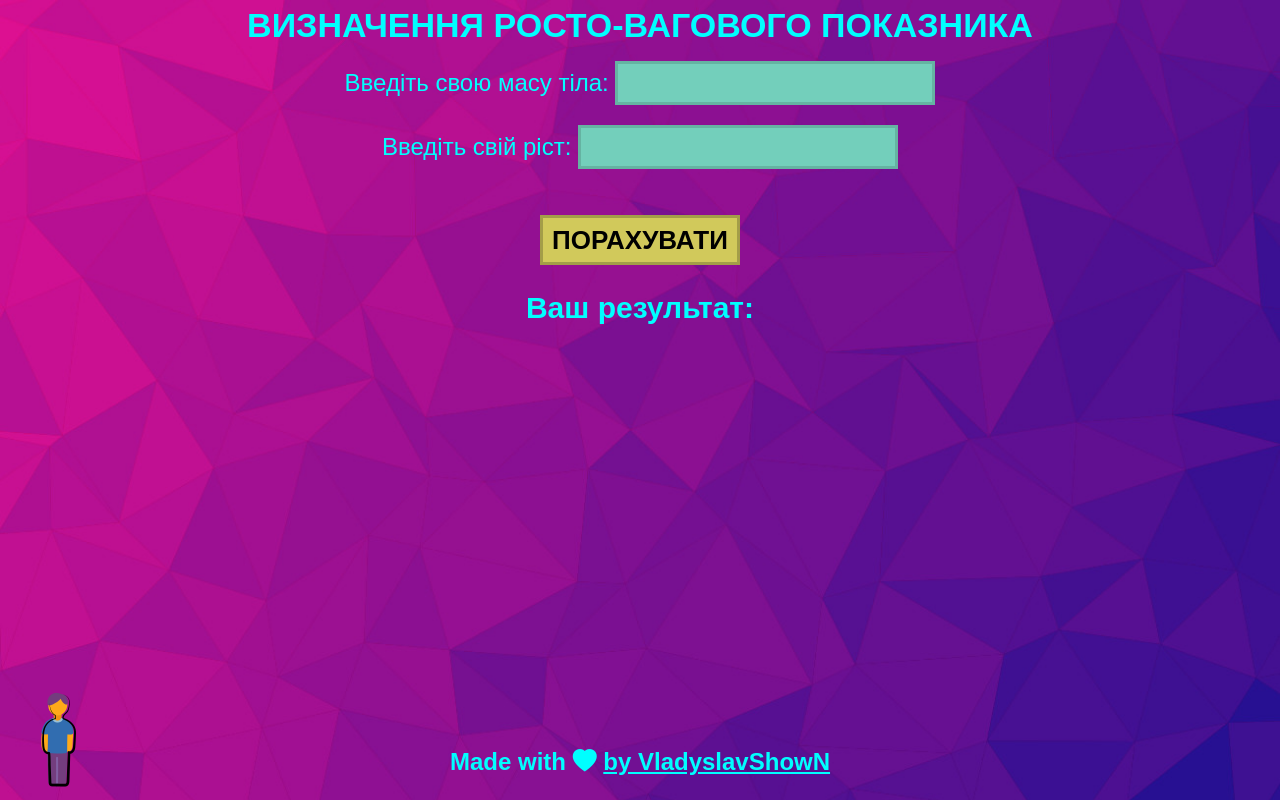
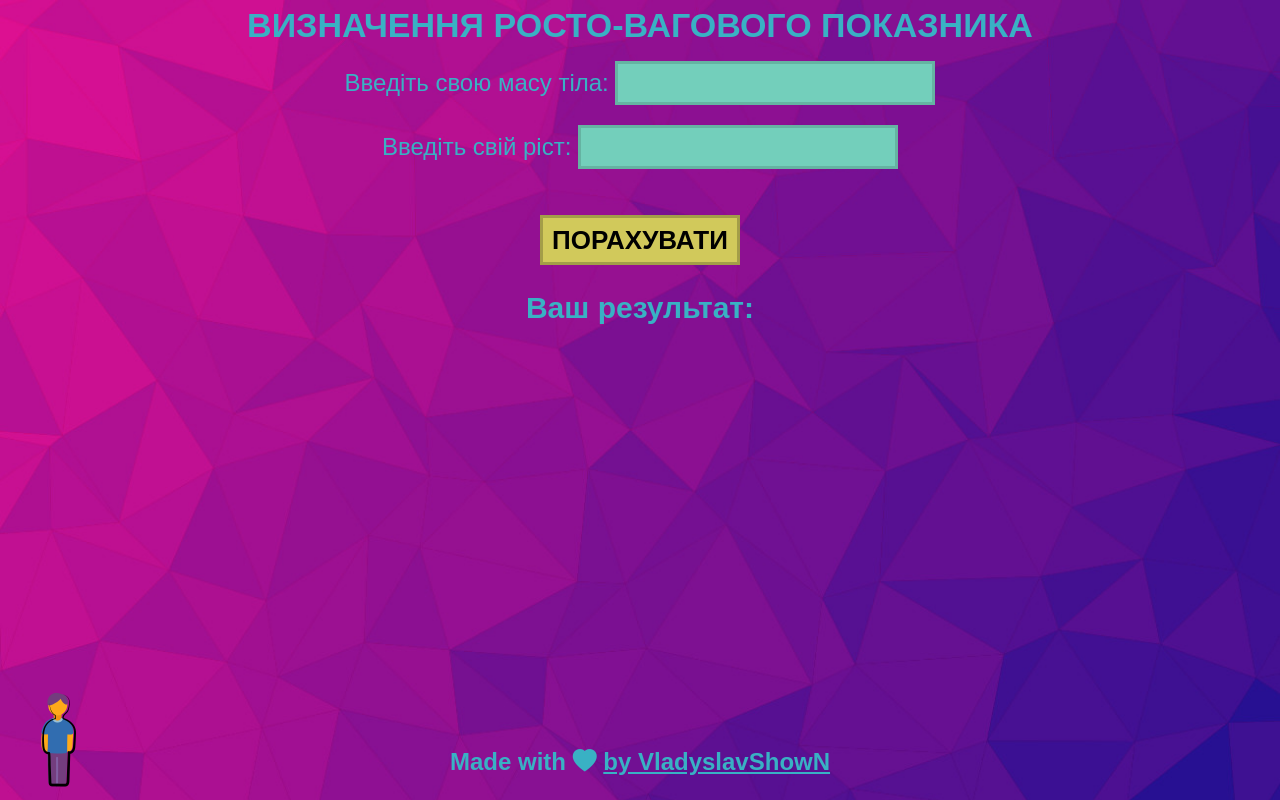
Before and after one commit to VladyslavShowN/DeterminationOfWeight, a plain HTML site: page index.html in a window 1280 px wide. Drawn offline with nearby package versions, Linux system fonts and the light colour scheme.

Commit message:
color changing

```diff
--- a/index.css
+++ b/index.css
@@ -7,7 +7,7 @@
     font-size: 24px;
     box-shadow: none;
     outline: none;
-    color: cyan;
+    color: #39b1c4;
 }
 .background {
     /* margin: 0; */
```
